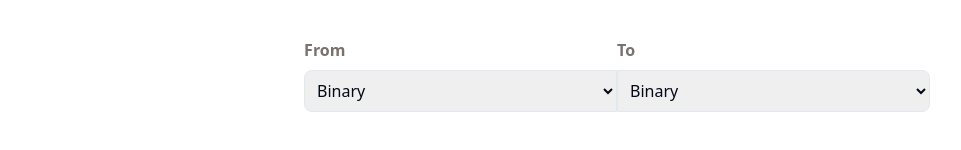
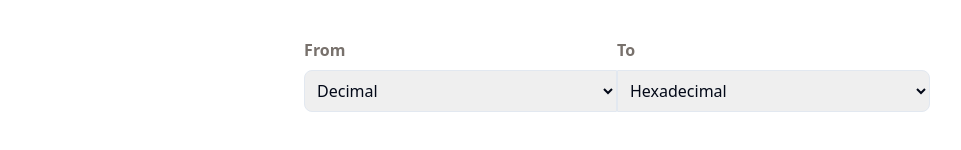
Before and after one commit to shahbaz4783/rapidtoolkit, a React (Vite) app: page /base-convertor in a window 1280 px wide. Shown: the part 286-436 px from the top of the page, without its empty margins (23-984 px from the left). Built offline with nearby package versions, Linux system fonts and the light colour scheme; what tailwindcss-patterns would draw is missing.

Commit message:
select option for base

```diff
--- a/src/layouts/base-convertor/BaseOptions.tsx
+++ b/src/layouts/base-convertor/BaseOptions.tsx
@@ -1,24 +1,45 @@
+import { FC } from 'react';
 import { Label } from '../../components/ui/Label';
 
-export const BaseOptions = () => {
+interface BaseOptions {
+	onHandleFromProp: any;
+	onHandleToProp: any;
+}
+
+export const BaseOptions: FC<BaseOptions> = ({
+	onHandleFromProp,
+	onHandleToProp,
+}) => {
 	return (
 		<>
 			<section className='flex '>
 				<div className='flex flex-1 flex-col gap-2'>
 					<Label htmlFor='from' title='From' />
-					<select name='' id='from' className='border p-2 rounded-s-lg '>
+					<select
+						id='from'
+						className='border p-2 rounded-s-lg'
+						onChange={onHandleFromProp}
+					>
 						<option value='2'>Binary</option>
 						<option value='8'>Octal</option>
-						<option value='10'>Decimal</option>
+						<option value='10' selected>
+							Decimal
+						</option>
 						<option value='16'>Hexadecimal</option>
 					</select>
 				</div>
 
 				<div className='flex flex-1 flex-col gap-2'>
 					<Label htmlFor='to' title='To' />
-					<select name='' id='to' className='border p-2 rounded-e-lg'>
+					<select
+						id='to'
+						className='border p-2 rounded-e-lg'
+						onChange={onHandleToProp}
+					>
 						<option value='2'>Binary</option>
-						<option value='16'>Hexadecimal</option>
+						<option value='16' selected>
+							Hexadecimal
+						</option>
 						<option value='8'>Octal</option>
 						<option value='10'>Decimal</option>
 					</select>
--- a/src/layouts/base-convertor/Form.tsx
+++ b/src/layouts/base-convertor/Form.tsx
@@ -4,21 +4,35 @@ import { useState, useRef } from 'react';
 import { BaseOptions } from "./BaseOptions";
 
 export const Form = () => {
+	const [fromBase, setfromBase] = useState(10);
+	const [toBase, settoBase] = useState(16);
 	const [enteredNum, setEnteredNum] = useState('');
+
 	const number = useRef<HTMLInputElement | null>(null);
+
+	const handleFromOption = (event: any) => {
+		setfromBase(event.target.value);
+	};
+
+	const handleToOption = (event: any) => {
+		settoBase(event.target.value);
+	};
 
 	const handleSubmit = (e: React.FormEvent) => {
 		e.preventDefault();
 		const userInput = number.current?.value;
-		const res = parseInt(userInput || '0', 10).toString(2);
+		const res = parseInt(userInput || '0', fromBase).toString(toBase);
 		setEnteredNum(res);
 	};
 
 	return (
 		<>
-			<form onSubmit={handleSubmit} className="flex flex-col gap-10 w-2/3">
-				<BaseOptions />
-				<Input placeholder='Enter a Number' ref={number} required/>
+			<form onSubmit={handleSubmit} className='flex flex-col gap-10 w-2/3'>
+				<BaseOptions
+					onHandleFromProp={handleFromOption}
+					onHandleToProp={handleToOption}
+				/>
+				<Input placeholder='Enter a Number' ref={number} required />
 				<Button title='Convert' />
 			</form>
 			<h1 className='font-serif text-3xl text-center'>{enteredNum}</h1>
```
